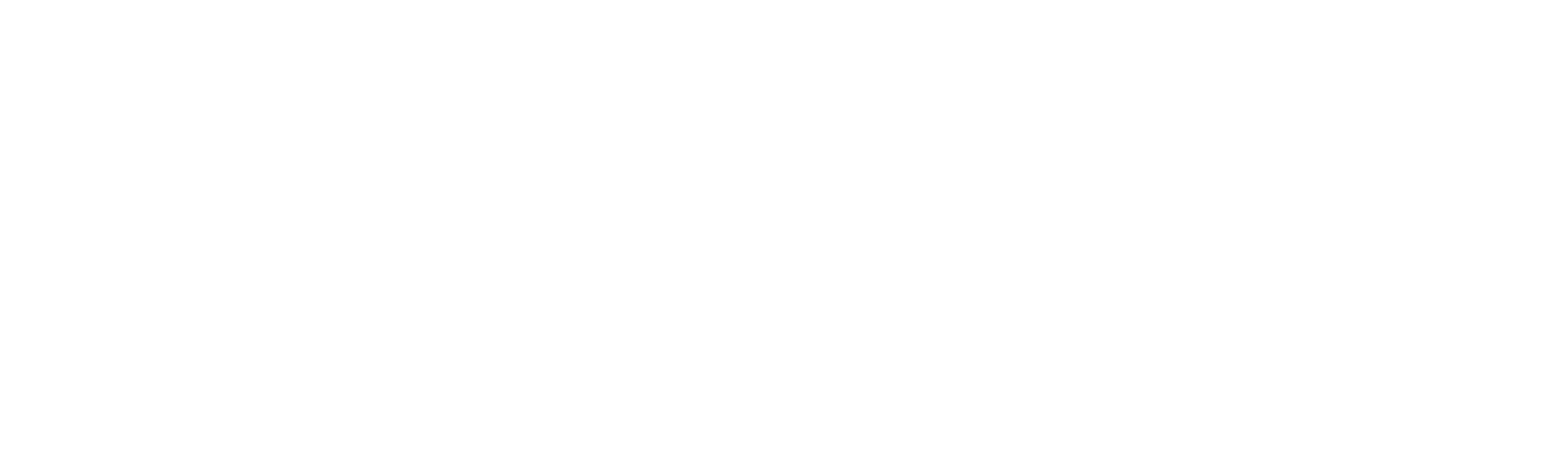
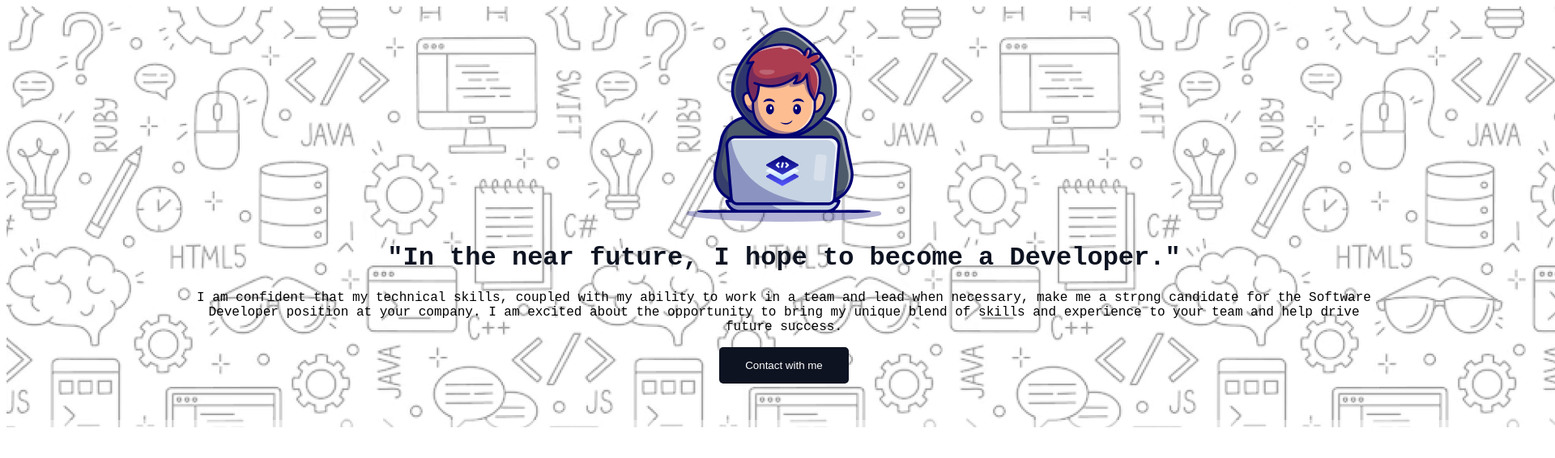
Before and after one commit to ariyanahammedalif/b10-no1-exam, a plain HTML site: page index.html in a window 1280 px wide. Shown: the whole page at 81% size, 1920 px wide, since content can reach past the window. Drawn offline with Linux system fonts and the light colour scheme; a web font is replaced by a local one.

Commit message:
added first section

```diff
--- a/index.html
+++ b/index.html
@@ -3,10 +3,38 @@
 <head>
     <meta charset="UTF-8">
     <meta name="viewport" content="width=device-width, initial-scale=1.0">
+    <link rel="preconnect" href="https://fonts.googleapis.com">
+<link rel="preconnect" href="https://fonts.gstatic.com" crossorigin>
+<link href="https://fonts.googleapis.com/css2?family=Azeret+Mono:ital,wght@0,100..900;1,100..900&display=swap" rel="stylesheet">
     <title>B10 Assignment 1 by Mohammad Alif</title>
     <link rel="stylesheet" href="styles/styles.css">
 </head>
 <body>
+    <header>
+        <div class="banner-section-container">
 
+            <div class="banner-text-container">
+
+                <div class="banner-img-container">
+                <img src="assets/Group.png" alt="header images">
+                </div>
+
+                <h1>"In the near future, I hope to become a Developer."</h1>
+                <p>I am confident that my technical skills, coupled with my ability to work in a team
+                    and lead when necessary, make me a strong candidate for the Software Developer position
+                     at your company. I am excited about the opportunity to bring my unique blend of skills
+                     and experience to your team and help drive future success.
+                </p>
+                <button class="contact-btn">Contact with me</button>
+            </div>
+
+        </div>
+    </header>
+    <main>
+
+    </main>
+    <footer>
+
+    </footer>
 </body>
 </html>
--- a/styles/styles.css
+++ b/styles/styles.css
@@ -0,0 +1,46 @@
+/* font styles */
+
+@import url('https://fonts.googleapis.com/css2?family=Azeret+Mono:ital,wght@0,100..900;1,100..900&display=swap');
+
+body{
+    font-family: "Azeret Mono", monospace;
+}
+
+.banner-section-container{
+    background-image: url(../assets/Hero-bg.png);
+    width: 1920px;
+    height: 520px;
+}
+div h1{
+    font-weight: 800;
+    color: #0D1321;
+}
+.banner-img-container{
+    display: block;
+  margin-left: auto;
+  margin-right: auto;
+  width: 50%;
+  background-repeat: no-repeat;
+}
+
+.banner-text-container{
+background-image: url(../assets/Hero-bg.png);
+  text-align: center;
+  padding-top: 26px;
+  padding-right: 221px;
+  padding-bottom: 45px;
+  padding-left: 221px;
+}
+
+
+.contact-btn{
+    background-color: #0D1321; /* black */
+    border: none;
+    border-radius: 5px;
+    color: #FFFFFF;
+    padding: 15px 32px;
+    text-align: center;
+    text-decoration: none;
+    display: inline-block;
+    font-size: 600;
+}
```
Also changed, not shown: assets/Group 3.png (added), assets/Group 4.png (added), assets/Group.png (added), assets/Hero-bg.png (added), assets/Layer_1.png (added), assets/css.png (added), assets/facebook.png (added), assets/github.png (added), assets/handshake.jpg (added), assets/html.png (added), assets/js.png (added), assets/linkedin-icon 1.png (added), assets/mongodb.png (added), assets/nodejs.png (added), 1 more files.
